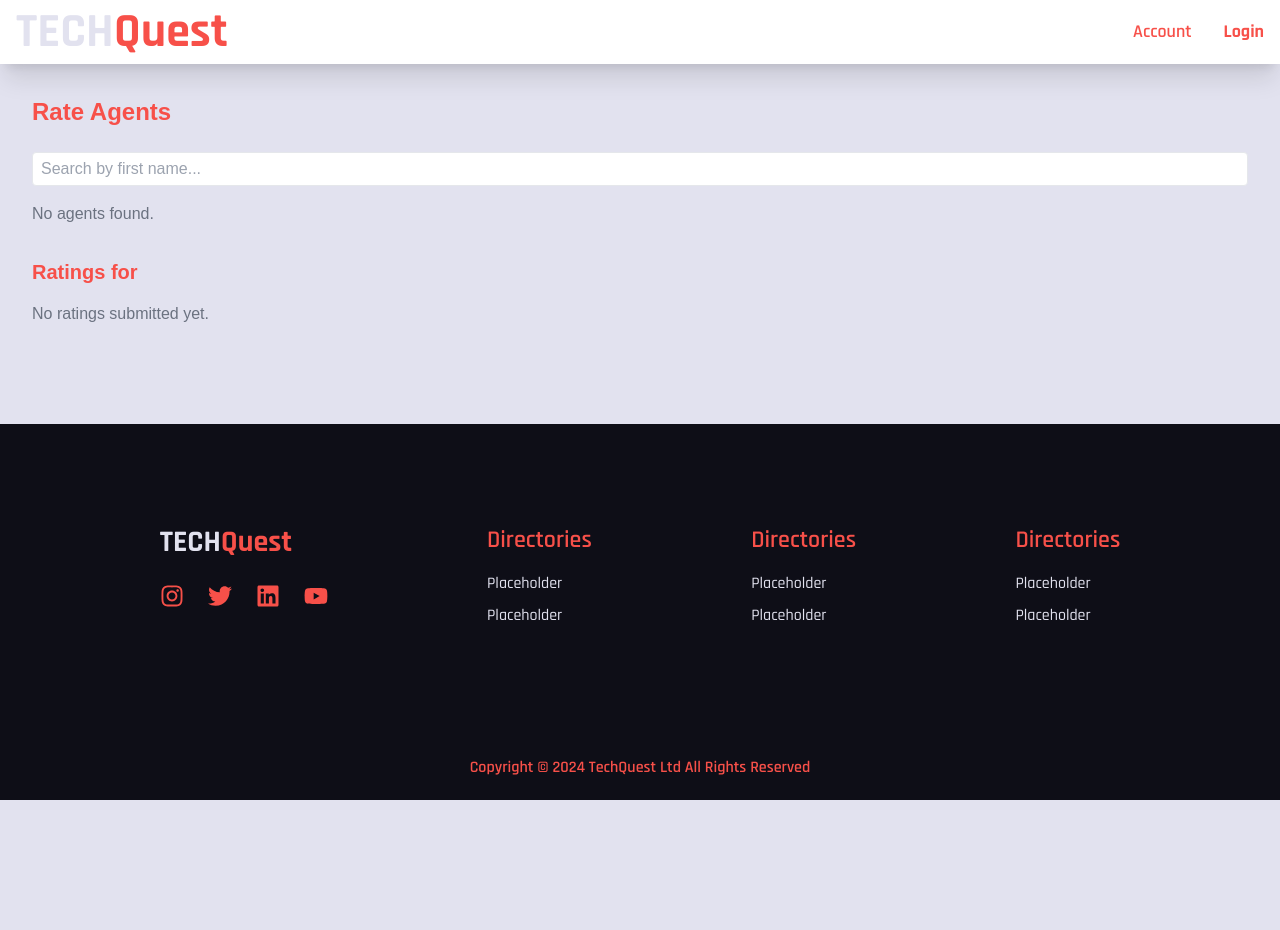
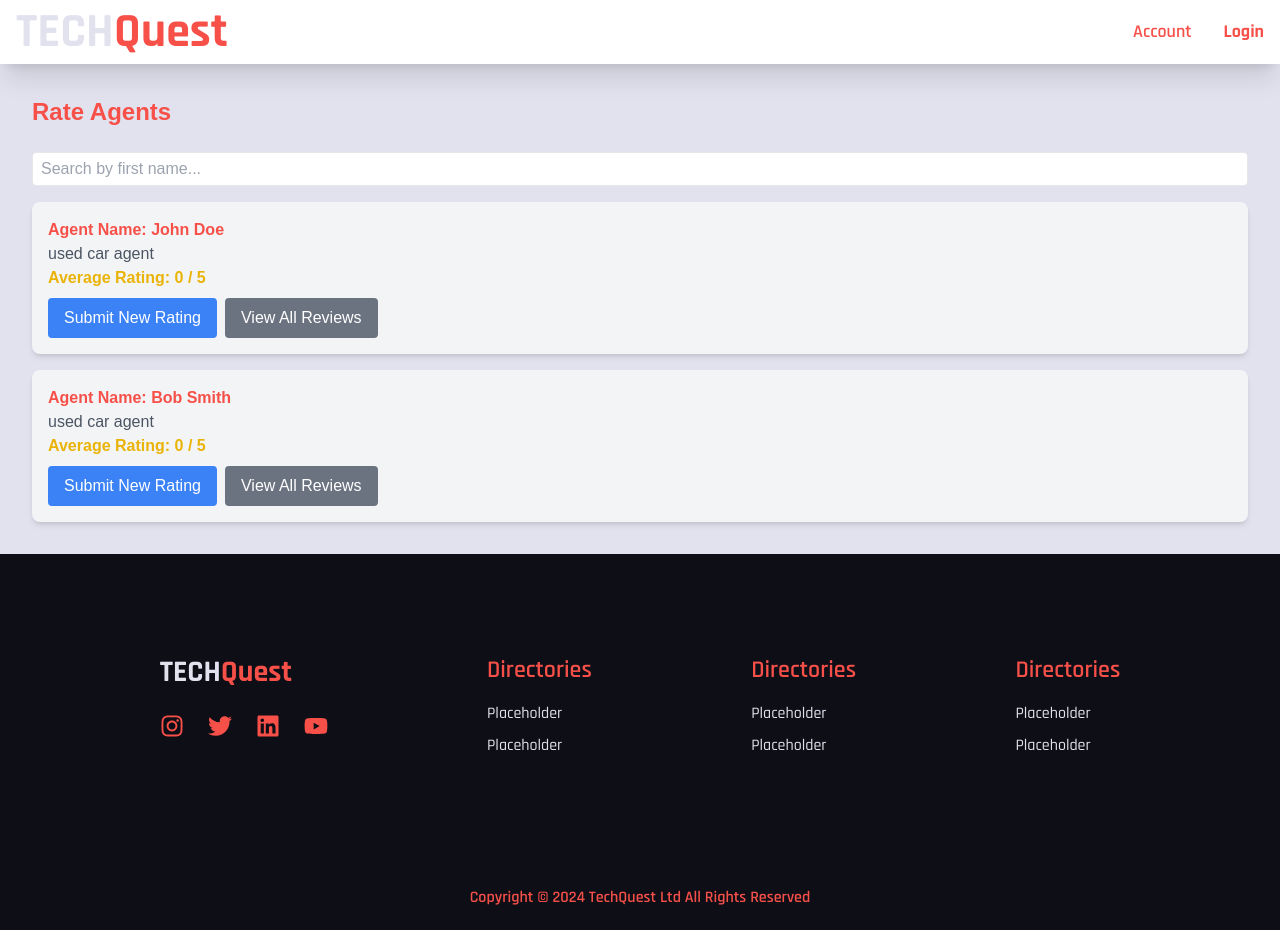
Before and after one commit to Albertadi/carcommerce, a Next.js app: page /pages/buyer/ratings in a window 1280 px wide. Before the commit the page ends 800 px from the top, so only its background shows below. Built offline with nearby package versions, Linux system fonts and the light colour scheme.

Commit message:
buyer review page

```diff
--- a/src/app/pages/buyer/ratings/page.js
+++ b/src/app/pages/buyer/ratings/page.js
@@ -1,101 +1,86 @@
 "use client";
 import React, { useState, useEffect, useContext } from 'react';
-import axios from 'axios';
 import { AuthContext } from "../../authorization/AuthContext";
 
 const SellerRatingPage = () => {
-  const { access_token, user } = useContext(AuthContext); // Retrieve access token and user from AuthContext
-  const [agents, setAgents] = useState([]); // Store fetched agents
+  const { access_token } = useContext(AuthContext);
+
+  // Dummy data for agents
+  const dummyAgents = [
+    { dob: "2004-02-10", email: "uca@uca.com", first_name: "John", last_name: "Doe", user_profile: "used car agent" },
+    { dob: "1985-05-15", email: "bob@bob.com", first_name: "Bob", last_name: "Smith", user_profile: "used car agent" }
+  ];
+
+  // Initial dummy ratings data for each agent
+  const initialDummyRatings = {
+    "uca@uca.com": [
+      { review: "Excellent service!", timestamp: "2024-11-01" },
+      { review: "Very knowledgeable agent.", timestamp: "2024-10-20" },
+    ],
+    "bob@bob.com": [
+      { review: "Satisfactory experience.", timestamp: "2024-09-15" },
+    ]
+  };
+
+  const [agents, setAgents] = useState(dummyAgents); // Initialize with dummy agents
   const [selectedAgent, setSelectedAgent] = useState(null); // Currently selected agent for rating
   const [rating, setRating] = useState(0); // Rating value
   const [feedback, setFeedback] = useState(''); // Feedback text
-  const [showModal, setShowModal] = useState(false); // Modal state
-  const [ratings, setRatings] = useState([]); // Store submitted ratings
+  const [showModal, setShowModal] = useState(false); // Modal for rating submission
+  const [showAllReviewsModal, setShowAllReviewsModal] = useState(false); // Modal for viewing all reviews
+  const [ratingsByAgent, setRatingsByAgent] = useState(initialDummyRatings); // Store ratings by agent email
   const [searchTerm, setSearchTerm] = useState(''); // Search term for agent first name
 
-  // Fetch agents on component mount or when search term changes
+  // Filter agents based on search term
   useEffect(() => {
-    const fetchAgents = async () => {
-      try {
-        const response = await axios.get(
-          `http://localhost:5000/api/users/search_agent?first_name=${searchTerm}`,
-          {
-            headers: {
-              Authorization: `Bearer ${access_token}`,
-            },
-          }
+    setAgents(
+      dummyAgents.filter((agent) =>
+        agent.first_name.toLowerCase().includes(searchTerm.toLowerCase())
+      )
     );
-        setAgents(response.data.account_list); // Populate agents with fetched data
-      } catch (error) {
-        console.error("Error fetching agents:", error);
-      }
-    };
+  }, [searchTerm]);
 
-    if (access_token) {
-      fetchAgents();
-    }
-  }, [access_token, searchTerm]);
-
-  // Function to fetch ratings for the selected agent
-  const fetchAgentRatings = async (agentEmail) => {
-    try {
-      const response = await axios.get(`http://localhost:5000/api/reviewRating/${agentEmail}`);
-      setRatings(response.data.reviews); // Set fetched ratings for the agent
-    } catch (error) {
-      console.error("Error fetching ratings:", error);
-    }
-  };
-
-  // Function to handle agent selection and fetch their ratings
+  // Function to handle agent selection for submitting new rating
   const handleAgentSelect = (agent) => {
     setSelectedAgent(agent);
     setShowModal(true);
-    fetchAgentRatings(agent.email); // Fetch ratings when an agent is selected
   };
 
-  // Function to handle review submission
-  const submitRating = async () => {
-    if (!selectedAgent) {
-      alert('Please select an agent.');
-      return;
-    }
-
-    const newRating = {
-      rating,
-      review: feedback,
-      agent_email: selectedAgent.email,
-      reviewer_email: user.email // Assuming you have the reviewer's email from context
-    };
-
-    try {
-      const response = await axios.post(
-        'http://localhost:5000/api/reviewRating/create_reviewRating',
-        newRating,
-        {
-          headers: {
-            Authorization: `Bearer ${access_token}`,
-          },
-        }
-      );
-
-      if (response.data.success) {
-        alert('Rating submitted successfully!');
-        // Fetch the updated ratings after submission
-        fetchAgentRatings(selectedAgent.email);
-      }
-    } catch (error) {
-      console.error("Error submitting rating:", error);
-    } finally {
-      setShowModal(false); // Close modal
-      setRating(0); // Reset rating
-      setFeedback(''); // Reset feedback
-      setSelectedAgent(null); // Reset selected agent
-    }
+  // Function to handle viewing all reviews of selected agent
+  const handleViewAllReviews = (agent) => {
+    setSelectedAgent(agent);
+    setShowAllReviewsModal(true);
   };
 
   // Function to handle star click for rating
   const handleStarClick = (star) => {
     setRating(star);
+  };
+
+  const handleSubmitRating = () => {
+    const newReview = { review: feedback, timestamp: new Date().toISOString().split('T')[0] };
+
+    // Update the ratings for the selected agent
+    setRatingsByAgent((prevRatings) => {
+      const updatedRatings = { ...prevRatings };
+      const agentEmail = selectedAgent.email;
+
+      // If the agent already has ratings, add the new one to the list
+      if (updatedRatings[agentEmail]) {
+        updatedRatings[agentEmail] = [newReview, ...updatedRatings[agentEmail]];
+      } else {
+        // If this agent doesn't have any ratings yet, create a new entry
+        updatedRatings[agentEmail] = [newReview];
+      }
+
+      return updatedRatings;
+    });
+
+    // Clear input fields and close modal
+    setRating(0);
+    setFeedback('');
+    setShowModal(false);
+    setShowAllReviewsModal(true);  // Open the 'view all reviews' modal with updated ratings
   };
 
   return (
@@ -113,21 +98,25 @@ const SellerRatingPage = () => {
         />
       </div>
 
-      {/* Display each agent's description and overall rating */}
+      {/* Display each agent's description, overall rating */}
       <div className="space-y-4">
         {agents.length > 0 ? (
           agents.map((agent) => (
-            <div key={agent.id} className="bg-gray-100 p-4 rounded-lg shadow-md">
+            <div key={agent.email} className="bg-gray-100 p-4 rounded-lg shadow-md">
               <h2 className="font-semibold">Agent Name: {agent.first_name} {agent.last_name}</h2>
-              <p className="text-gray-600">{agent.description}</p>
-              <p className="text-gray-600">
-                Overall Rating: {agent.overallRating || 'No ratings yet'} ({agent.overallRating ? `${agent.overallRating} / 5` : ''})
-              </p>
+              <p className="text-gray-600">{agent.user_profile}</p>
+              <p className="text-yellow-500 font-semibold">Average Rating: {selectedAgent?.email === agent.email ? (ratingsByAgent[agent.email]?.length > 0 ? (ratingsByAgent[agent.email].length / 5).toFixed(1) : '0') : '0'} / 5</p>
               <button
-                onClick={() => handleAgentSelect(agent)} // Use the new select handler
+                onClick={() => handleAgentSelect(agent)}
                 className="mt-2 bg-blue-500 text-white px-4 py-2 rounded hover:bg-blue-600 transition duration-200"
               >
                 Submit New Rating
+              </button>
+              <button
+                onClick={() => handleViewAllReviews(agent)}
+                className="mt-2 ml-2 bg-gray-500 text-white px-4 py-2 rounded hover:bg-gray-600 transition duration-200"
+              >
+                View All Reviews
               </button>
             </div>
           ))
@@ -148,9 +137,7 @@ const SellerRatingPage = () => {
                   <span
                     key={star}
                     onClick={() => handleStarClick(star)}
-                    className={`cursor-pointer text-2xl ${
-                      star <= rating ? 'text-yellow-500' : 'text-gray-300'
-                    }`}
+                    className={`cursor-pointer text-2xl ${star <= rating ? 'text-yellow-500' : 'text-gray-300'}`}
                   >
                     ★
                   </span>
@@ -168,7 +155,7 @@ const SellerRatingPage = () => {
             </div>
             <div className="flex justify-between">
               <button
-                onClick={submitRating} // Call the updated submit function
+                onClick={handleSubmitRating}
                 className="bg-green-500 text-white px-4 py-2 rounded hover:bg-green-600 transition duration-200"
               >
                 Submit Rating
@@ -184,25 +171,32 @@ const SellerRatingPage = () => {
         </div>
       )}
 
-      {/* Display submitted ratings */}
-      <div className="mt-8">
-        <h2 className="text-xl font-bold mb-4">Ratings for {selectedAgent?.first_name} {selectedAgent?.last_name}</h2>
+      {/* Modal for viewing all reviews */}
+      {showAllReviewsModal && (
+        <div className="fixed inset-0 bg-black bg-opacity-50 flex justify-center items-center z-50">
+          <div className="bg-white p-6 rounded-lg shadow-lg w-80">
+            <h2 className="text-lg font-bold mb-4">All Reviews for {selectedAgent?.first_name} {selectedAgent?.last_name}</h2>
             <div className="space-y-4">
-          {ratings.length > 0 ? (
-            ratings.map((rating, index) => (
-              <div key={index} className="bg-gray-100 p-4 rounded-lg shadow-md flex items-center justify-between">
-                <div>
-                  <p className="font-semibold">Rating: {Array(rating.rating).fill('★').join('')} ({rating.rating} / 5)</p>
+              {ratingsByAgent[selectedAgent?.email]?.length > 0 ? (
+                ratingsByAgent[selectedAgent?.email].map((rating, index) => (
+                  <div key={index} className="bg-gray-100 p-4 rounded-lg shadow-md">
                     <p className="text-gray-600">Feedback: {rating.review}</p>
-                </div>
                     <p className="text-gray-500 text-sm">{rating.timestamp}</p>
                   </div>
                 ))
               ) : (
-            <p className="text-gray-500">No ratings submitted yet.</p>
+                <p className="text-gray-500">No reviews yet.</p>
               )}
             </div>
+            <button
+              onClick={() => setShowAllReviewsModal(false)}
+              className="mt-4 bg-gray-500 text-white px-4 py-2 rounded hover:bg-gray-600 transition duration-200"
+            >
+              Close
+            </button>
           </div>
+        </div>
+      )}
     </div>
   );
 };
```
Also changed, not shown: 1 other file (tests, documents, lock files or other folders). Lines whose indentation alone changed are shown as unchanged.
